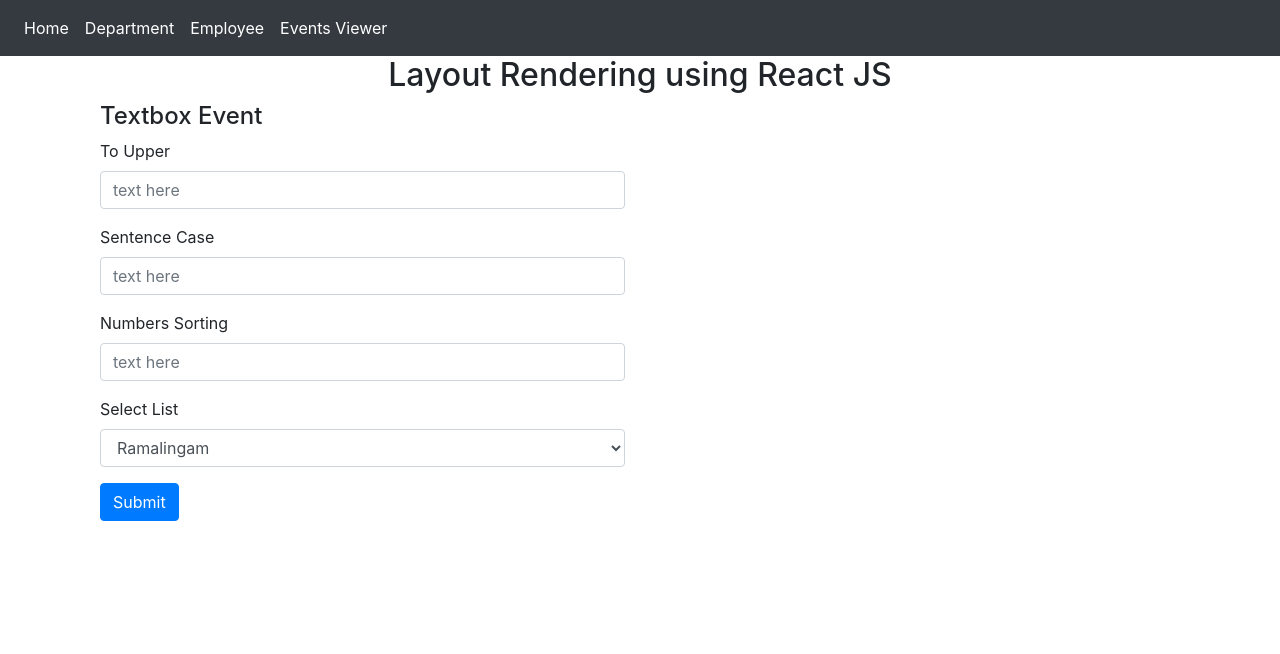
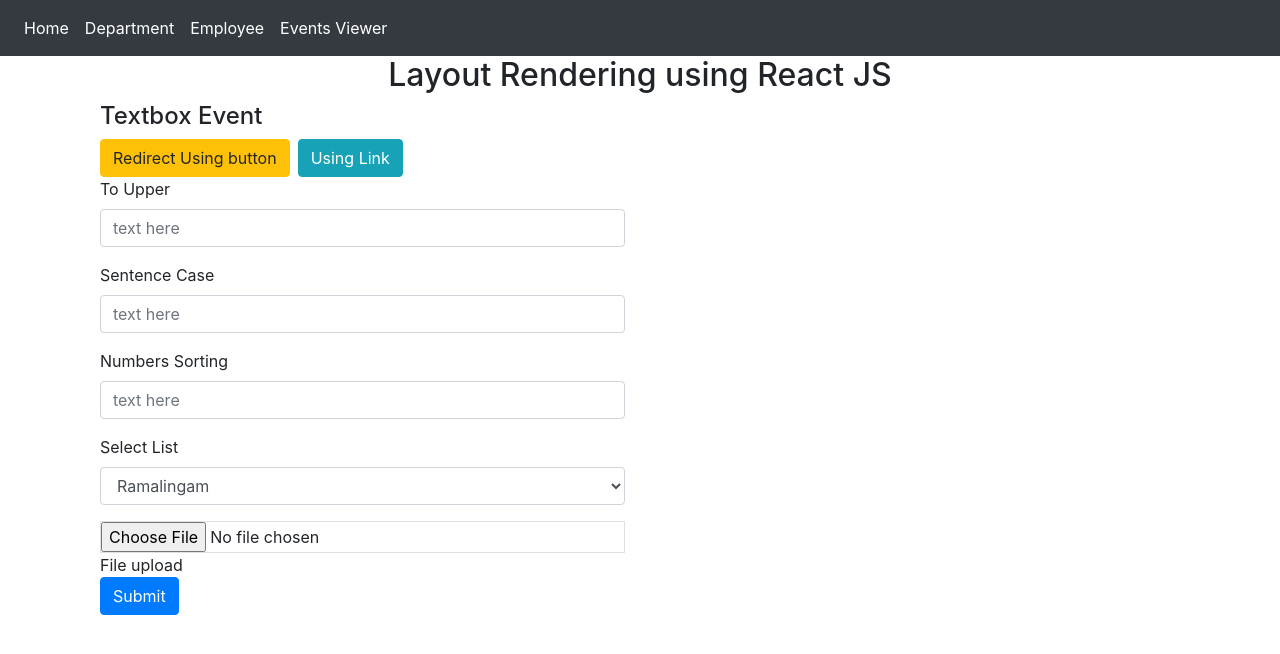
Before and after one commit to ManikandanRamSaro/React-Learn-Employee, a React (Create React App) app: page /evnetswithClass in a window 1280 px wide. Shown: the top 654 px of the page. Built offline with nearby package versions, Linux system fonts and the light colour scheme.

Commit message:
After file upload completed - 25-12-2020

```diff
--- a/src/Components/ClassAndObjects/APIService.js
+++ b/src/Components/ClassAndObjects/APIService.js
@@ -48,4 +48,18 @@ export default class APIService
          })
         .then(res=>res.json())
     }
+
+    fileUpload(params)
+    {
+        return   fetch('http://localhost:90/react/fileUpload.php',{
+            method:'POST',
+            // headers:{
+            //     'content-type': 'multipart/form-data'
+            // },
+            body:params
+         })
+        .then(res=>res.json())
+
+
+    }
 }
--- a/src/Components/ClassEventsViewer/basicForm.js
+++ b/src/Components/ClassEventsViewer/basicForm.js
@@ -1,19 +1,36 @@
 import React,{Component} from 'react';
 import { Row,Col,Button,Form } from 'react-bootstrap';
 import FirstClass from '../ClassAndObjects/FirstClass';
+
+import { Redirect,Link} from 'react-router-dom';
+import APIService from '../ClassAndObjects/APIService';
 export default class basicForm extends Component{
 
     constructor(props)
     {
         super(props);
 
-        this.state = { counts:0,valuesOut:'',selectList:[]}
+        this.state = { counts:0,valuesOut:'',selectList:[],file:''}
         this.formSUbmit= this.formSUbmit.bind(this);
+       this.redirectNextPage = this.redirectNextPage.bind(this);
+
     }
 
     formSUbmit(event)
     {
-        console.log(event)
+        event.preventDefault();
+        console.log(event.target,this.state.file,'name',this.state.file.name)
+
+        const api= new APIService();
+        const form=new FormData();
+        form.append('file',this.state.file,this.state.file.name)
+
+
+
+        api.fileUpload(form).then(out=>{
+            console.log(out)
+        })
+
     }
     componentDidMount()
     {
@@ -43,36 +60,59 @@ export default class basicForm extends Component{
         const obje=new FirstClass();
         this.setState({valuesOut:obje.sortedList(input)}) // simple upper case convertion
     }
+    redirectNextPage()
+    {
+        this.props.history.push('/formika');
+
+    }
+
+    setFileTOObject(event)
+    {
+        console.log(event.target,event.target.files)
+        this.setState({
+            file:event.target.files[0]
+        })
+    }
     render()
     {
 
         return(
            <div className="container">
                         <h4>Textbox Event</h4>
-                        <Form  >
+                        <button  onClick={this.redirectNextPage} className="sm-2 mr-2 btn btn-warning"  >Redirect Using button</button>
+                        <Link to="/formika" className="sm-2 mr-2  btn btn-info"> Using Link</Link>
+                        <Form  onSubmit={this.formSUbmit}>
                             <Row>
                                 <Col sm={12} md={6}>
-                                    <Form.Group onSubmit={this.formSUbmit}>
+                                    <Form.Group id="textname">
                                         <Form.Label>To Upper</Form.Label>
-                                        <Form.Control type="text" onKeyUp={this.getText.bind(this)} placeholder="text here" required/>
+                                        <Form.Control type="text" name="textname" onKeyUp={this.getText.bind(this)} placeholder="text here"/>
                                      </Form.Group>
-                                     <Form.Group >
+                                     <Form.Group id="textSentence">
                                         <Form.Label>Sentence Case</Form.Label>
-                                        <Form.Control type="text" onKeyUp={this.getTextSentence.bind(this)} placeholder="text here" required/>
+                                        <Form.Control type="text" name="textSentence" onKeyUp={this.getTextSentence.bind(this)} placeholder="text here"/>
                                      </Form.Group>
-                                     <Form.Group >
+                                     <Form.Group id="number">
                                         <Form.Label>Numbers Sorting</Form.Label>
-                                        <Form.Control type="text" onKeyUp={this.getTextSentence.bind(this)} placeholder="text here" required/>
+                                        <Form.Control type="text" name="number" onKeyUp={this.getTextSentence.bind(this)} placeholder="text here"/>
                                      </Form.Group>
-                                     <Form.Group >
+                                     <Form.Group id="Select">
                                         <Form.Label>Select List</Form.Label>
-                                             <Form.Control as="select" onChange={this.getTextDropdown.bind(this)}>
+                                             <Form.Control as="select" name="Select" onChange={this.getTextDropdown.bind(this)}>
                                                  {
                                                      this.state.selectList.map(da=>
                                                          <option key={da.id} value={da.id}>{da.name}</option>
                                                      )
                                                  }
                                             </Form.Control>
+                                     </Form.Group>
+                                     <Form.Group id="fileUpload" className="custom-file">
+{/*
+    <input type="file" class="custom-file-input" id="customFile">
+    <label class="custom-file-label" for="customFile">Choose file</label>  */}
+
+                                        <Form.Control type="file" name="fileUpload" className=" form-control-file border" onChange={(event)=>this.setFileTOObject(event) } placeholder="text here"/>
+                                        <Form.Label>File upload</Form.Label>
                                      </Form.Group>
                                 </Col>
                                 <Col sm={12} md={6}>
--- a/src/Components/LearningSite.js
+++ b/src/Components/LearningSite.js
@@ -7,6 +7,7 @@ export default class LearningSite extends Component{
                    <a href="https://react-bootstrap.github.io/" target="_blank" className="btn btn-primary" >React Bootstrap</a>
                    <a href="https://reactrouter.com/web/guides/quick-start" target="_blank" className="btn btn-info" >React Router</a>
                    <a href="https://www.digitalocean.com/community/tutorials/how-to-validate-a-login-form-with-react-and-formik#:~:text=How%20To%20Validate%20a%20Login%20Form%20With%20React,to%20write%20your%20ValidatedFormComponent.%20...%20More%20items...%20" target="_blank" className="btn btn-info" >Form Validator</a>
+                   <a href="https://www.cluemediator.com/navigate-from-one-page-to-another-page-in-reactjs" target="_blank" className="btn btn-primary" >React Redirect</a>
             </div>
         );
     }
```
Also changed, not shown: 1 other file (tests, documents, lock files or other folders).
